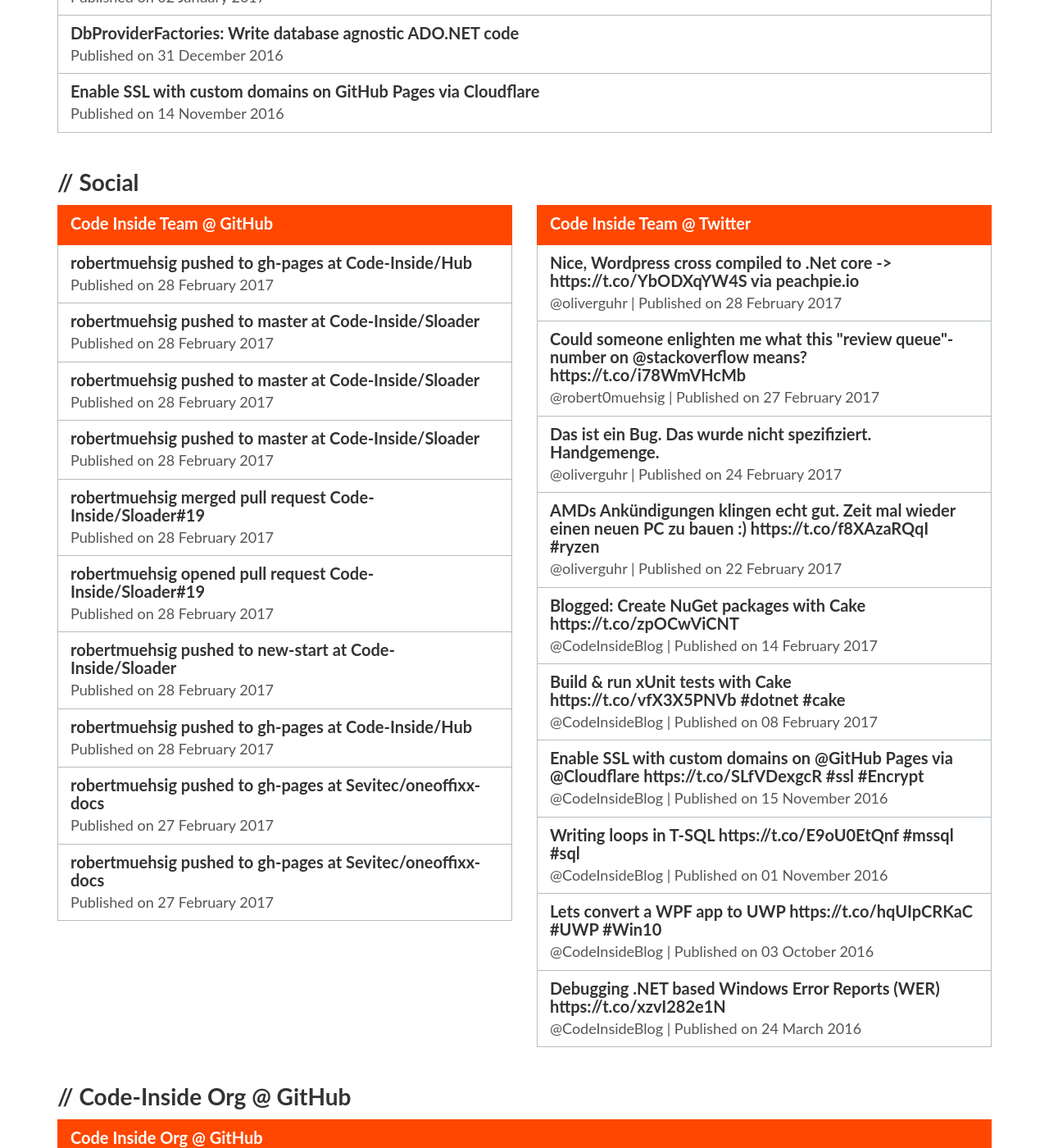
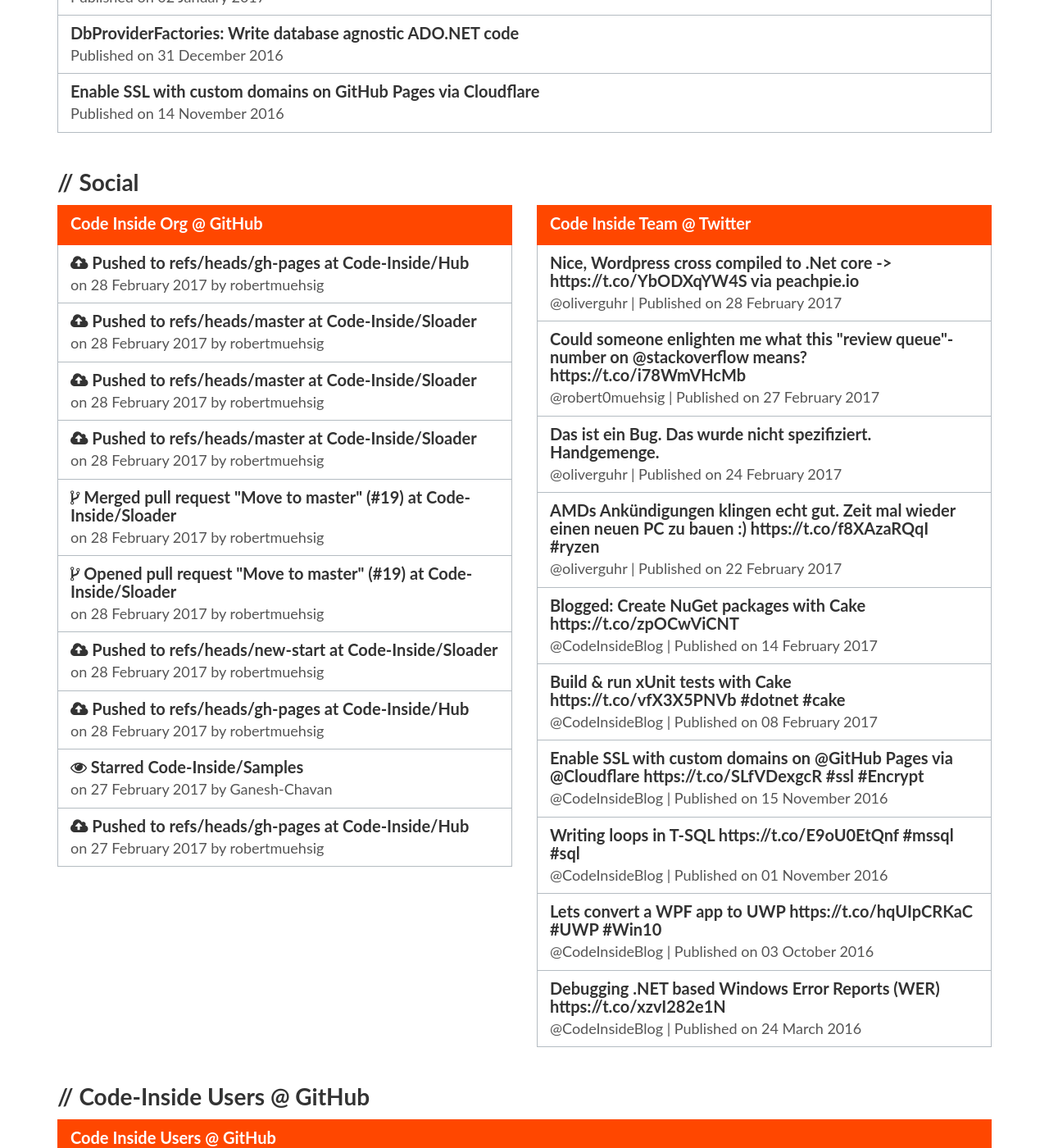
Before and after one commit to Code-Inside/Hub, a Jekyll site: the page built from index.md, in a window 1280 px wide and 1400 px high, scrolled down 442 px. Shown: the whole window at 82% size. Built offline with Jekyll 4.4.1, drawn with Linux system fonts in a browser that asks for light colours; nearby versions of some CDN libraries; some of the changed text lies outside the part shown.

Commit message:
Update index.md

```diff
--- a/index.md
+++ b/index.md
@@ -36,17 +36,32 @@ layout: page
         <div class="col-md-6">
 
             <div class="list-group">
-                <a href="http://blog.codeinside.eu" class="list-group-item active">
-                    <h4 class="list-group-item-heading">Code Inside Team @ GitHub</h4>
+                <a href="https://github.com/Code-Inside/" class="list-group-item active">
+                    <h4 class="list-group-item-heading">Code Inside Org @ GitHub</h4>
                 </a>
 
-				{% for feedItem in site.data.Sloader.Data.GitHub.FeedItems limit: 10 %}
-					<a href="{{ feedItem.Href }}" class="list-group-item">
-                        <h4 class="list-group-item-heading">{{ feedItem.Title }}</h4>
-                        <p class="list-group-item-text">
-                            Published on {{ feedItem.PublishedOn | date_to_long_string }}
-                        </p>
-                    </a>
+				{% for eventItem in site.data.Sloader.Data.GitHubEventsOrg.Events limit: 10 %}
+				<a href="{{ eventItem.RelatedUrl }}" class="list-group-item">
+                        		<h4 class="list-group-item-heading">
+					{% if eventItem.Type == "PushEvent" %}
+						<i class="fa fa-cloud-upload" aria-hidden="true"></i>
+					{% endif %}
+					{% if eventItem.Type == "PullRequestEvent" %}
+						<i class="fa fa-code-fork" aria-hidden="true"></i>
+					{% endif %}
+					{% if eventItem.Type == "WatchEvent" %}
+						<i class="fa fa-eye" aria-hidden="true"></i>
+					{% endif %}
+
+
+
+					{{ eventItem.RelatedDescription }}
+
+					</h4>
+                        		<p class="list-group-item-text">
+                            			on {{ eventItem.CreatedAt | date_to_long_string }} by {{ eventItem.Actor }}
+                        		</p>
+                    		</a>
 				{% endfor %}
             </div>
         </div>
@@ -72,39 +87,6 @@ layout: page
 </section>
 
 <section>
-    <h2><strong>//</strong> Code-Inside Org @ GitHub</h2>
-
-    <div class="row">
-
-        <div class="col-md-12">
-
-            <div class="list-group">
-                <a href="https://github.com/Code-Inside/" class="list-group-item active">
-                    <h4 class="list-group-item-heading">Code Inside Org @ GitHub</h4>
-                </a>
-
-				{% for eventItem in site.data.Sloader.Data.GitHubEventsOrg.Events limit: 10 %}
-				<a href="{{ eventItem.RelatedUrl }}" class="list-group-item">
-                        		<h4 class="list-group-item-heading">
-					{% if eventItem.Type == "PushEvent" %}
-						<i class="fa fa-cloud-upload" aria-hidden="true"></i>
-					{% endif %}
-
-
-					{{ eventItem.RelatedDescription }}
-
-					</h4>
-                        		<p class="list-group-item-text">
-                            			on {{ eventItem.CreatedAt | date_to_long_string }} by {{ eventItem.Actor }}
-                        		</p>
-                    		</a>
-				{% endfor %}
-            </div>
-        </div>
-    </div>
-</section>
-
-<section>
     <h2><strong>//</strong> Code-Inside Users @ GitHub</h2>
 
     <div class="row">
@@ -113,7 +95,7 @@ layout: page
 
             <div class="list-group">
                 <a href="https://github.com/Code-Inside/" class="list-group-item active">
-                    <h4 class="list-group-item-heading">Code Inside Org @ GitHub</h4>
+                    <h4 class="list-group-item-heading">Code Inside Users @ GitHub</h4>
                 </a>
 
 				{% for eventItem in site.data.Sloader.Data.GitHubEventsUser.Events limit: 10 %}
@@ -122,7 +104,12 @@ layout: page
 					{% if eventItem.Type == "PushEvent" %}
 						<i class="fa fa-cloud-upload" aria-hidden="true"></i>
 					{% endif %}
-
+					{% if eventItem.Type == "PullRequestEvent" %}
+						<i class="fa fa-code-fork" aria-hidden="true"></i>
+					{% endif %}
+					{% if eventItem.Type == "WatchEvent" %}
+						<i class="fa fa-eye" aria-hidden="true"></i>
+					{% endif %}
 
 					{{ eventItem.RelatedDescription }}
 
```
